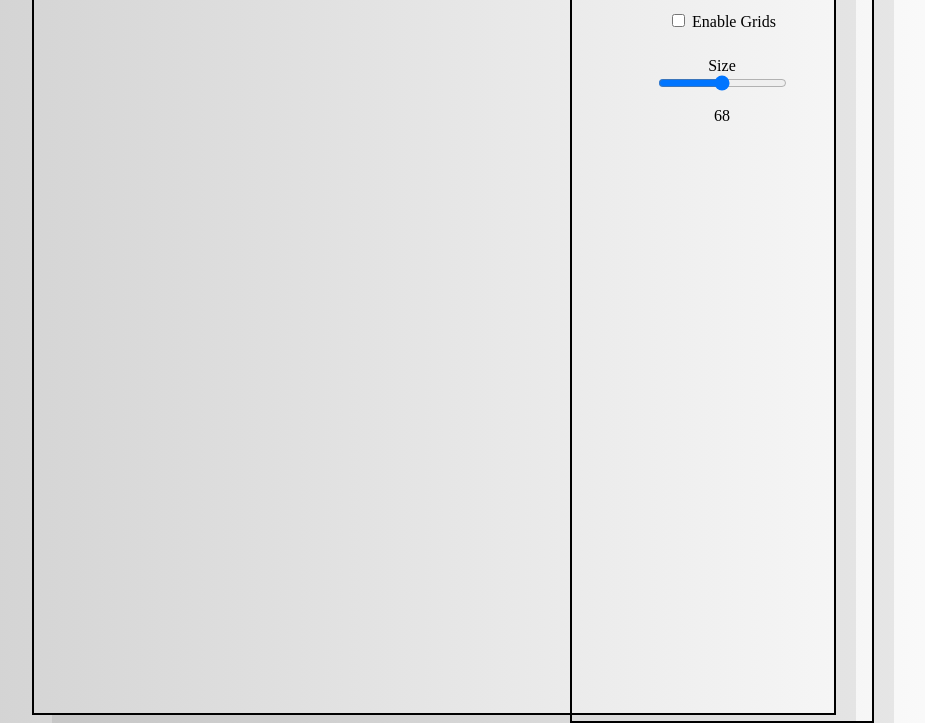
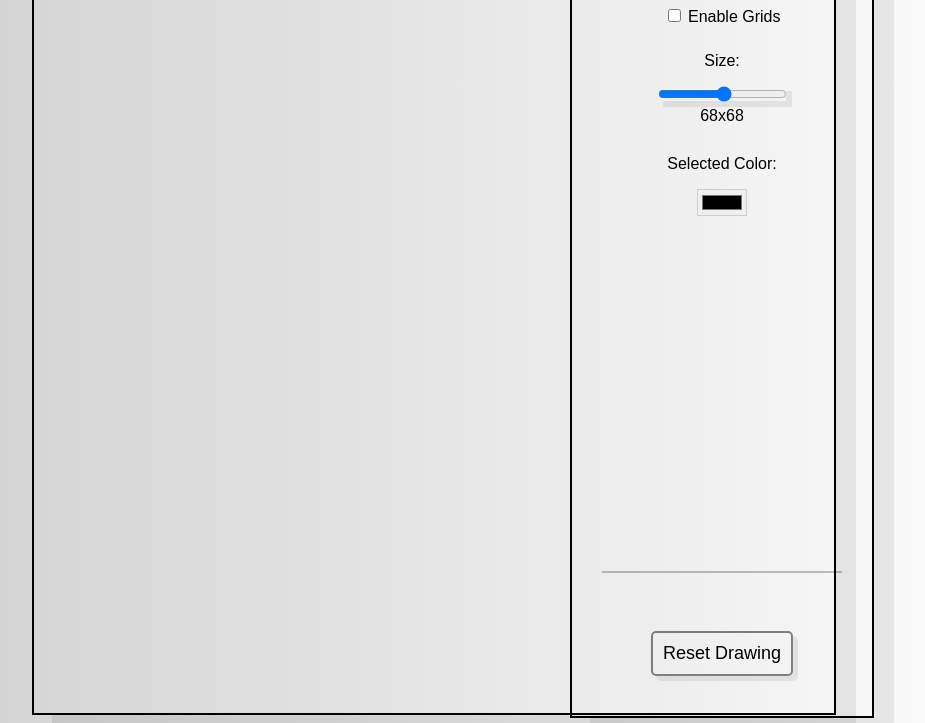
Before and after one commit to jedtherooster/Etch-A-Sketch, a plain HTML site: page index.html in a window 1280 px wide. Shown: the part 169-892 px from the top of the page, without its empty margins (206-1131 px from the left). Drawn offline with Linux system fonts and the light colour scheme; a web font is replaced by a local one.

Commit message:
add more controls; color selector, reset button

```diff
--- a/index.html
+++ b/index.html
@@ -13,9 +13,15 @@
             <h2>Controls</h2>
             <div class="inputs">
                 <label><input type="checkbox" name="grid" id="grid"> Enable Grids</label>
-                <p class="sizeP">Size</p>
-                <input type="range" name="sizeInput" id="sizeInput" min="8" max="128">
+                <p class="sizeP">Size:</p>
+                <input type="range" name="sizeInput" id="sizeInput" min="4" max="128" step="4">
                 <p class="sizeValue">64x64</p>
+                <p>Selected Color: </p>
+                <input type="color" name="" class="colorPicker">
+                <div class="resetBorder">
+                    <button onclick="refreshPage()" class="resetBtn">Reset Drawing</button>
+                </div>
+
             </div>
         </div>
         <div class="div-container"></div>
--- a/script.js
+++ b/script.js
@@ -3,7 +3,8 @@ function createBoard(size) {
     const gridEnable = document.querySelector('#grid');
     const sizeInput = document.querySelector('#sizeInput');
     const sizeValue = document.querySelector('.sizeValue');
-    sizeValue.textContent = sizeInput.value;
+    const colorPicker = document.querySelector('.colorPicker')
+    sizeValue.textContent = `${sizeInput.value}x${sizeInput.value}`;
 
     container.innerHTML = '';
 
@@ -19,7 +20,7 @@ function createBoard(size) {
             vertDiv.classList.add('vert-box', 'boardDiv');
 
             vertDiv.addEventListener('mouseenter', () => {
-                vertDiv.style.backgroundColor = 'rgb(143, 143, 143)';
+                vertDiv.style.backgroundColor = colorPicker.value;
             });
 
             rowDiv.appendChild(vertDiv);
@@ -41,7 +42,7 @@ function createBoard(size) {
     gridEnable.addEventListener('change', updateGridBorders);
 
     sizeInput.addEventListener('input', debounce(() => {
-        sizeValue.textContent = sizeInput.value;
+        sizeValue.textContent = `${sizeInput.value}x${sizeInput.value}`;
         createBoard(sizeInput.value);
     }, 200));
 }
@@ -54,4 +55,8 @@ function debounce(func, delay) {
     };
 }
 
-createBoard(64);
+function refreshPage() {
+    location.reload();
+}
+
+createBoard(sizeInput.value);
--- a/style.css
+++ b/style.css
@@ -1,5 +1,8 @@
+@import url('https://fonts.googleapis.com/css2?family=SUSE:wght@100..800&display=swap');
+
 body {
     background: linear-gradient(90deg, rgb(204, 204, 204), rgb(255, 255, 255));
+    font-family: 'SUSE', sans-serif;
 }
 
 h1 {
@@ -28,7 +31,7 @@ h1 {
 .controls {
     position: absolute;
     box-shadow: 20px 20px rgba(0, 0, 0, 0.075);
-    top: 88px;
+    top: 83px;
     right: 200px;
     border: 2px solid black;
     height: 800px;
@@ -49,9 +52,51 @@ h1 {
     display: flex;
     justify-content: center;
     margin: 0px auto;
+    box-shadow: 5px 5px rgba(0, 0, 0, 0.075);
 }
 
 .sizeP {
     padding-top: 10px;
-    margin-bottom: 0;
+
 }
+
+.sizeValue {
+    margin-top: 5px;
+    margin-bottom: 30px;
+}
+
+.resetBorder {
+    width: 80%;
+    display: flex;
+    justify-content: center;
+    margin-left: auto;
+    margin-right: auto;
+    margin-top: 325px;
+    border-top: 2px solid rgba(0, 0, 0, 0.24);
+    padding-top: 10px;
+}
+
+.resetBtn {
+    display: block;
+    margin-left: auto;
+    margin-right: auto;
+    margin-top: auto;
+    padding: 10px;
+    background-color: transparent;
+    border: 2px solid rgba(0, 0, 0, 0.479);
+    border-radius: 5px;
+    font-size: 18px;
+    box-shadow: 5px 5px rgba(0, 0, 0, 0.075);
+    position: absolute;
+    bottom: 40px;
+    left: 50%;
+    transform: translateX(-50%);
+}
+
+
+
+
+.colorPicker {
+    margin-bottom: 30px;
+    border: 1px solid rgba(0, 0, 0, 0.137);
+}
```
